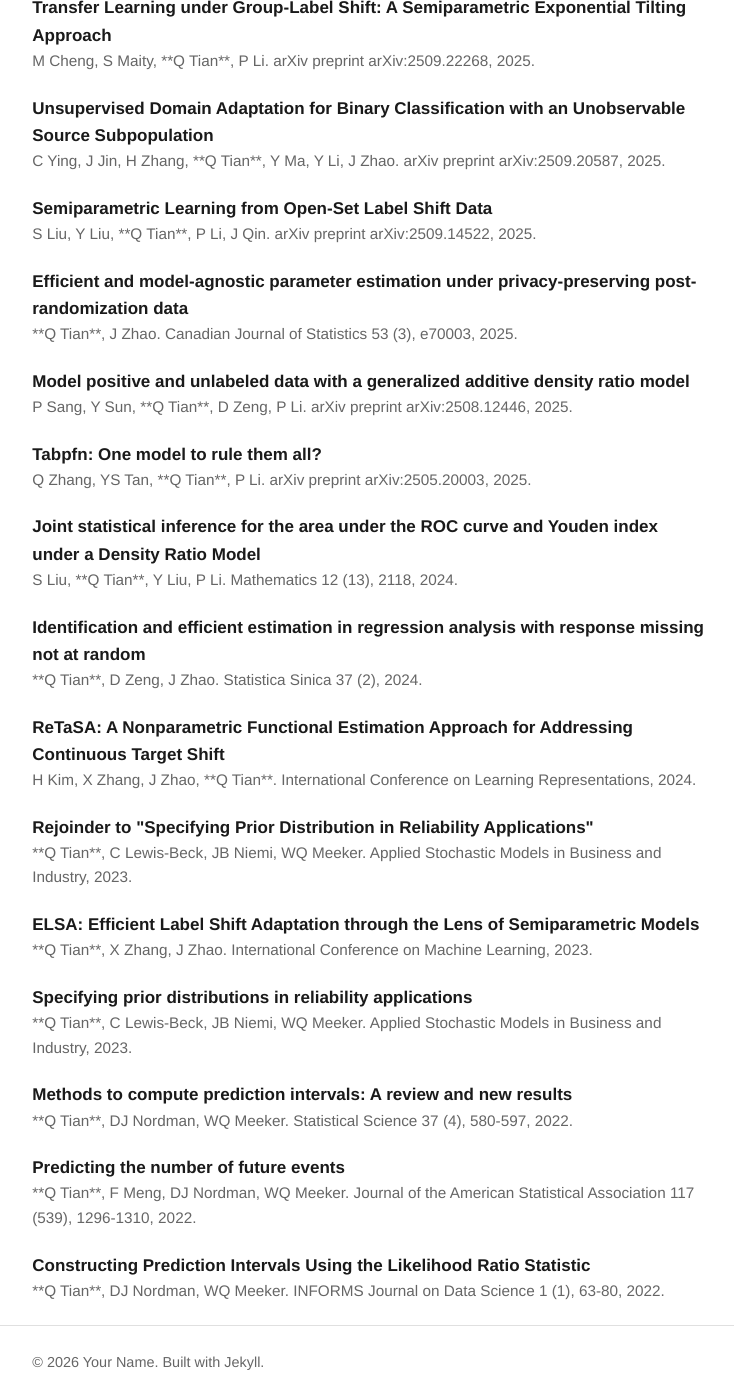
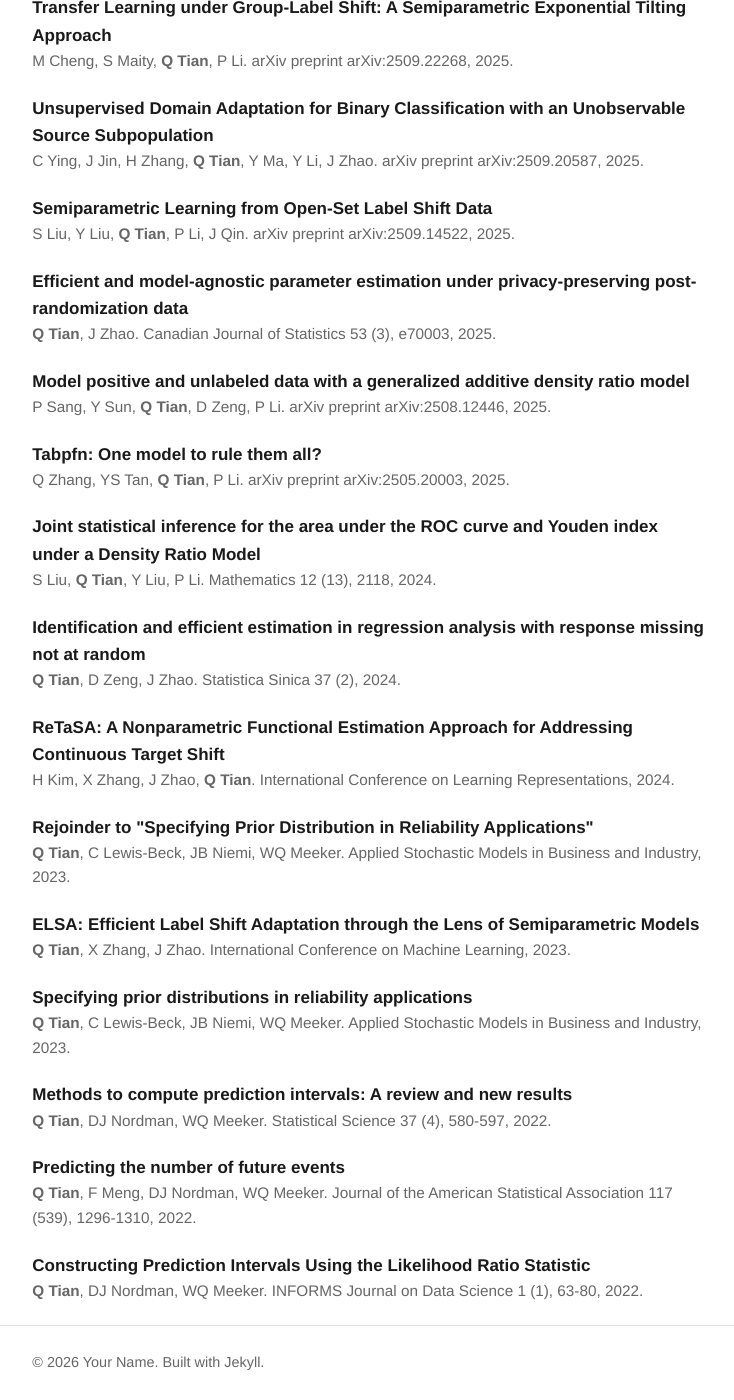
Before and after one commit to qinglong-tian/qinglong-tian.github.io, a Jekyll site: the page built from research.md, in a window 1280 px wide and 1400 px high, scrolled down 650 px. Shown: the whole window, without its empty margins (269-1003 px from the left). Built offline with Jekyll 4.4.1, drawn with Linux system fonts in a browser that asks for light colours; some of the changed text lies outside the part shown.

Commit message:
Fix bold name rendering in publication list by using HTML <strong> tags
Co-Authored-By: Claude Opus 4.7 <noreply@anthropic.com>

```diff
--- a/research.md
+++ b/research.md
@@ -9,82 +9,82 @@ order: 2
 <ul class="pub-list">
   <li>
     <div class="pub-title">A goodness-of-fit test for the logistic propensity score model under nonignorable missing data</div>
-    <div class="pub-meta">M Cheng, Y Xu, **Q Tian**, P Li. arXiv preprint arXiv:2604.21110, 2026.</div>
+    <div class="pub-meta">M Cheng, Y Xu, <strong>Q Tian</strong>, P Li. arXiv preprint arXiv:2604.21110, 2026.</div>
   </li>
   <li>
     <div class="pub-title">Neyman-Pearson multiclass classification under label noise via empirical likelihood</div>
-    <div class="pub-meta">Q Zhang, **Q Tian**, P Li. arXiv preprint arXiv:2603.21623, 2026.</div>
+    <div class="pub-meta">Q Zhang, <strong>Q Tian</strong>, P Li. arXiv preprint arXiv:2603.21623, 2026.</div>
   </li>
   <li>
     <div class="pub-title">Semiparametric Joint Inference for Sensitivity and Specificity at the Youden-Optimal Cut-Off</div>
-    <div class="pub-meta">S Liu, **Q Tian**, C Wang, P Li. arXiv preprint arXiv:2602.23045, 2026.</div>
+    <div class="pub-meta">S Liu, <strong>Q Tian</strong>, C Wang, P Li. arXiv preprint arXiv:2602.23045, 2026.</div>
   </li>
   <li>
     <div class="pub-title">Likelihood‐Based Non‐Parametric Receiver Operating Characteristic Curve Analysis in the Presence of Imperfect Reference Standard</div>
-    <div class="pub-meta">Y Sun, P Sang, **Q Tian**, P Li. Statistics in Medicine 44 (28-30), e70327, 2025.</div>
+    <div class="pub-meta">Y Sun, P Sang, <strong>Q Tian</strong>, P Li. Statistics in Medicine 44 (28-30), e70327, 2025.</div>
   </li>
   <li>
     <div class="pub-title">Positive and unlabeled data: Model, estimation, inference, and classification</div>
-    <div class="pub-meta">S Liu, CK Yeh, X Zhang, **Q Tian**, P Li. Journal of the American Statistical Association 120 (552), 2547-2558, 2025.</div>
+    <div class="pub-meta">S Liu, CK Yeh, X Zhang, <strong>Q Tian</strong>, P Li. Journal of the American Statistical Association 120 (552), 2547-2558, 2025.</div>
   </li>
   <li>
     <div class="pub-title">Transfer Learning under Group-Label Shift: A Semiparametric Exponential Tilting Approach</div>
-    <div class="pub-meta">M Cheng, S Maity, **Q Tian**, P Li. arXiv preprint arXiv:2509.22268, 2025.</div>
+    <div class="pub-meta">M Cheng, S Maity, <strong>Q Tian</strong>, P Li. arXiv preprint arXiv:2509.22268, 2025.</div>
   </li>
   <li>
     <div class="pub-title">Unsupervised Domain Adaptation for Binary Classification with an Unobservable Source Subpopulation</div>
-    <div class="pub-meta">C Ying, J Jin, H Zhang, **Q Tian**, Y Ma, Y Li, J Zhao. arXiv preprint arXiv:2509.20587, 2025.</div>
+    <div class="pub-meta">C Ying, J Jin, H Zhang, <strong>Q Tian</strong>, Y Ma, Y Li, J Zhao. arXiv preprint arXiv:2509.20587, 2025.</div>
   </li>
   <li>
     <div class="pub-title">Semiparametric Learning from Open-Set Label Shift Data</div>
-    <div class="pub-meta">S Liu, Y Liu, **Q Tian**, P Li, J Qin. arXiv preprint arXiv:2509.14522, 2025.</div>
+    <div class="pub-meta">S Liu, Y Liu, <strong>Q Tian</strong>, P Li, J Qin. arXiv preprint arXiv:2509.14522, 2025.</div>
   </li>
   <li>
     <div class="pub-title">Efficient and model‐agnostic parameter estimation under privacy‐preserving post‐randomization data</div>
-    <div class="pub-meta">**Q Tian**, J Zhao. Canadian Journal of Statistics 53 (3), e70003, 2025.</div>
+    <div class="pub-meta"><strong>Q Tian</strong>, J Zhao. Canadian Journal of Statistics 53 (3), e70003, 2025.</div>
   </li>
   <li>
     <div class="pub-title">Model positive and unlabeled data with a generalized additive density ratio model</div>
-    <div class="pub-meta">P Sang, Y Sun, **Q Tian**, D Zeng, P Li. arXiv preprint arXiv:2508.12446, 2025.</div>
+    <div class="pub-meta">P Sang, Y Sun, <strong>Q Tian</strong>, D Zeng, P Li. arXiv preprint arXiv:2508.12446, 2025.</div>
   </li>
   <li>
     <div class="pub-title">Tabpfn: One model to rule them all?</div>
-    <div class="pub-meta">Q Zhang, YS Tan, **Q Tian**, P Li. arXiv preprint arXiv:2505.20003, 2025.</div>
+    <div class="pub-meta">Q Zhang, YS Tan, <strong>Q Tian</strong>, P Li. arXiv preprint arXiv:2505.20003, 2025.</div>
   </li>
   <li>
     <div class="pub-title">Joint statistical inference for the area under the ROC curve and Youden index under a Density Ratio Model</div>
-    <div class="pub-meta">S Liu, **Q Tian**, Y Liu, P Li. Mathematics 12 (13), 2118, 2024.</div>
+    <div class="pub-meta">S Liu, <strong>Q Tian</strong>, Y Liu, P Li. Mathematics 12 (13), 2118, 2024.</div>
   </li>
   <li>
     <div class="pub-title">Identification and efficient estimation in regression analysis with response missing not at random</div>
-    <div class="pub-meta">**Q Tian**, D Zeng, J Zhao. Statistica Sinica 37 (2), 2024.</div>
+    <div class="pub-meta"><strong>Q Tian</strong>, D Zeng, J Zhao. Statistica Sinica 37 (2), 2024.</div>
   </li>
   <li>
     <div class="pub-title">ReTaSA: A Nonparametric Functional Estimation Approach for Addressing Continuous Target Shift</div>
-    <div class="pub-meta">H Kim, X Zhang, J Zhao, **Q Tian**. International Conference on Learning Representations, 2024.</div>
+    <div class="pub-meta">H Kim, X Zhang, J Zhao, <strong>Q Tian</strong>. International Conference on Learning Representations, 2024.</div>
   </li>
   <li>
     <div class="pub-title">Rejoinder to "Specifying Prior Distribution in Reliability Applications"</div>
-    <div class="pub-meta">**Q Tian**, C Lewis‐Beck, JB Niemi, WQ Meeker. Applied Stochastic Models in Business and Industry, 2023.</div>
+    <div class="pub-meta"><strong>Q Tian</strong>, C Lewis‐Beck, JB Niemi, WQ Meeker. Applied Stochastic Models in Business and Industry, 2023.</div>
   </li>
   <li>
     <div class="pub-title">ELSA: Efficient Label Shift Adaptation through the Lens of Semiparametric Models</div>
-    <div class="pub-meta">**Q Tian**, X Zhang, J Zhao. International Conference on Machine Learning, 2023.</div>
+    <div class="pub-meta"><strong>Q Tian</strong>, X Zhang, J Zhao. International Conference on Machine Learning, 2023.</div>
   </li>
   <li>
     <div class="pub-title">Specifying prior distributions in reliability applications</div>
-    <div class="pub-meta">**Q Tian**, C Lewis‐Beck, JB Niemi, WQ Meeker. Applied Stochastic Models in Business and Industry, 2023.</div>
+    <div class="pub-meta"><strong>Q Tian</strong>, C Lewis‐Beck, JB Niemi, WQ Meeker. Applied Stochastic Models in Business and Industry, 2023.</div>
   </li>
   <li>
     <div class="pub-title">Methods to compute prediction intervals: A review and new results</div>
-    <div class="pub-meta">**Q Tian**, DJ Nordman, WQ Meeker. Statistical Science 37 (4), 580-597, 2022.</div>
+    <div class="pub-meta"><strong>Q Tian</strong>, DJ Nordman, WQ Meeker. Statistical Science 37 (4), 580-597, 2022.</div>
   </li>
   <li>
     <div class="pub-title">Predicting the number of future events</div>
-    <div class="pub-meta">**Q Tian**, F Meng, DJ Nordman, WQ Meeker. Journal of the American Statistical Association 117 (539), 1296-1310, 2022.</div>
+    <div class="pub-meta"><strong>Q Tian</strong>, F Meng, DJ Nordman, WQ Meeker. Journal of the American Statistical Association 117 (539), 1296-1310, 2022.</div>
   </li>
   <li>
     <div class="pub-title">Constructing Prediction Intervals Using the Likelihood Ratio Statistic</div>
-    <div class="pub-meta">**Q Tian**, DJ Nordman, WQ Meeker. INFORMS Journal on Data Science 1 (1), 63-80, 2022.</div>
+    <div class="pub-meta"><strong>Q Tian</strong>, DJ Nordman, WQ Meeker. INFORMS Journal on Data Science 1 (1), 63-80, 2022.</div>
   </li>
 </ul>
```
